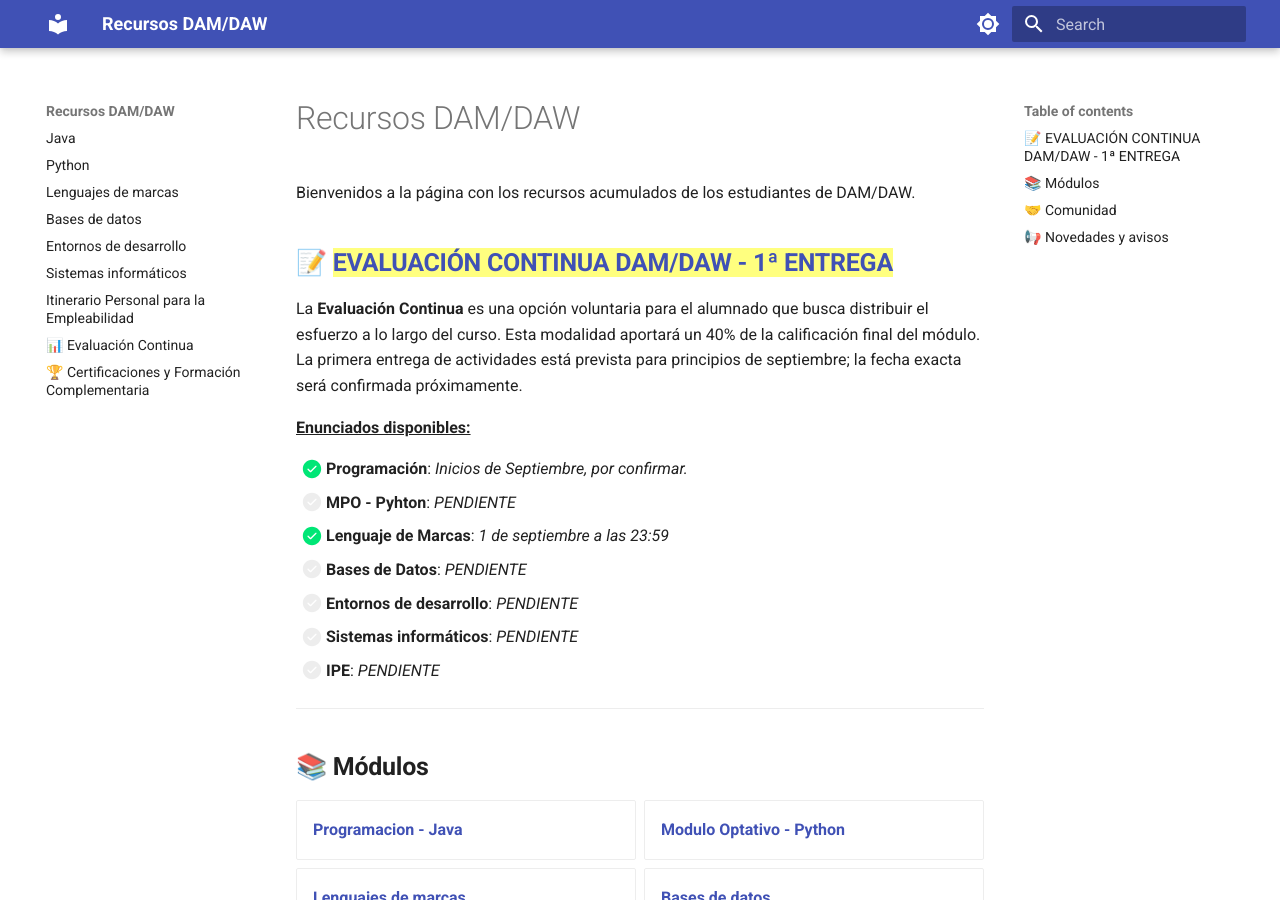
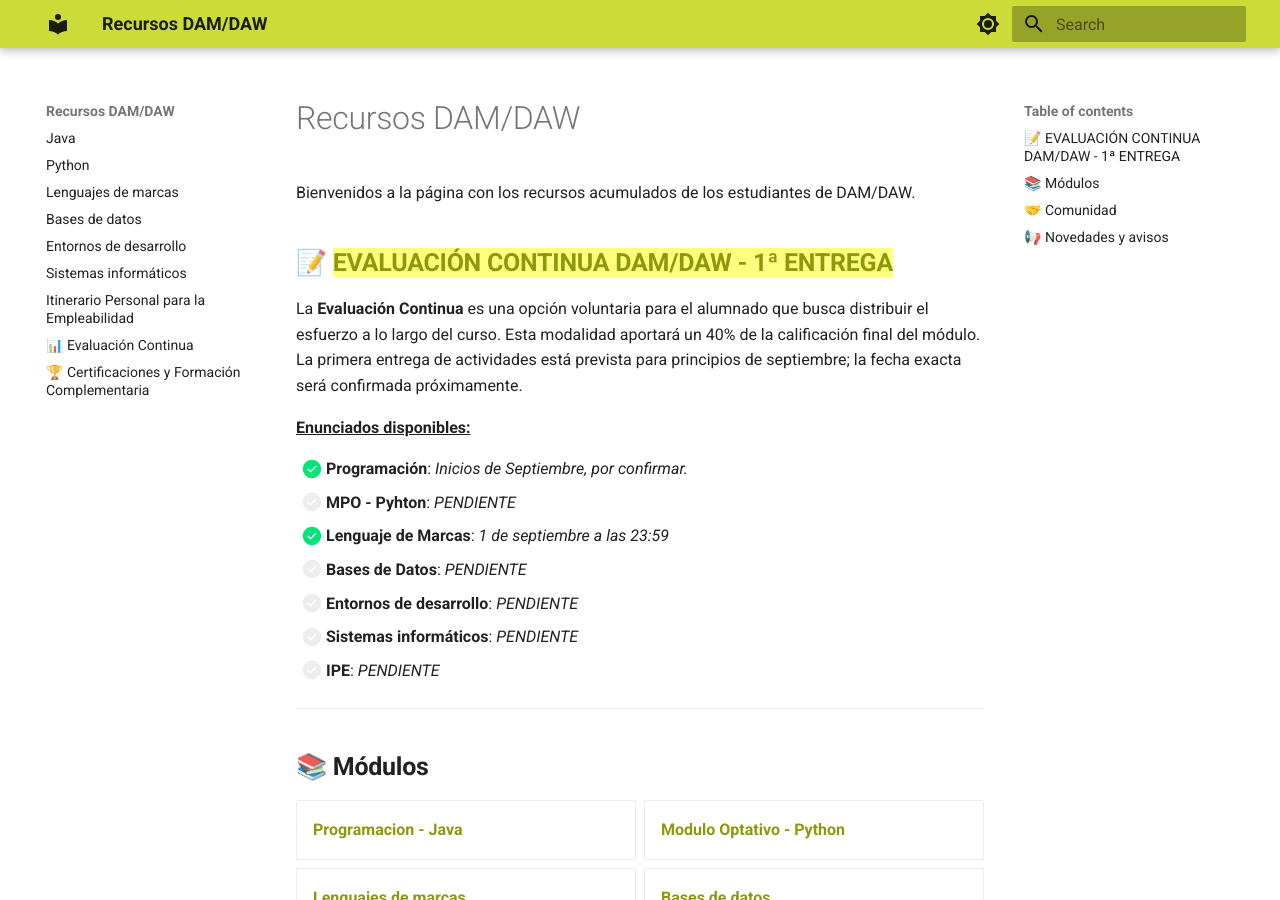
Before and after one commit to jordicido/recursosDAMDAW, an MkDocs documentation site: the page built from docs/index.md, in a window 1280 px wide and 900 px high. Built offline with MkDocs 1.6.1 and Material for MkDocs 9.7.7, drawn with Linux system fonts in a browser that asks for light colours.

Commit message:
Cambio colores

```diff
--- a/mkdocs.yml
+++ b/mkdocs.yml
@@ -17,12 +17,16 @@ theme:
   palette:
     # Palette toggle for light mode
     - scheme: default
+      primary: lime
+      accent: yellow
       toggle:
         icon: material/brightness-7
         name: Switch to dark mode
 
     # Palette toggle for dark mode
     - scheme: slate
+      primary: lime
+      accent: yellow
       toggle:
         icon: material/brightness-4
         name: Switch to light mode
```
